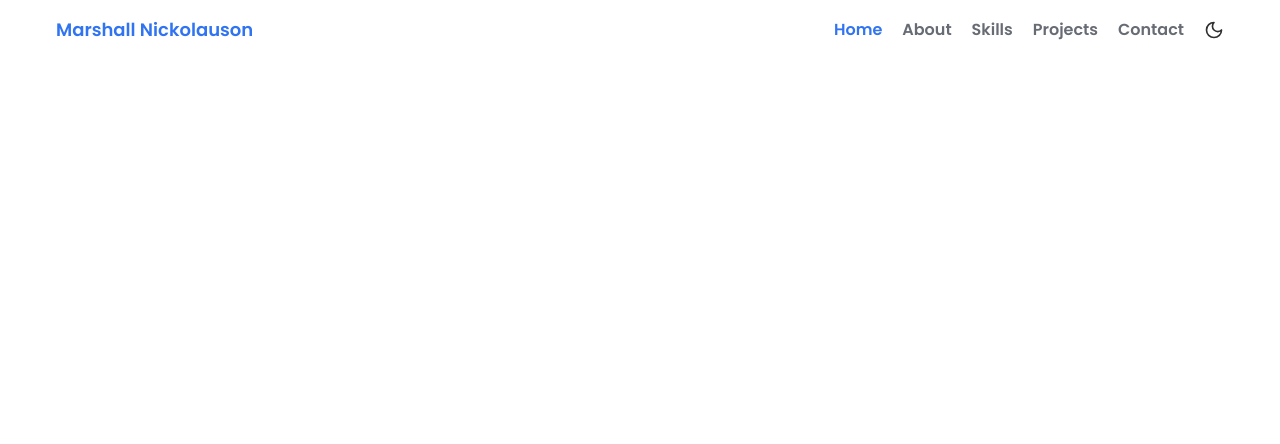
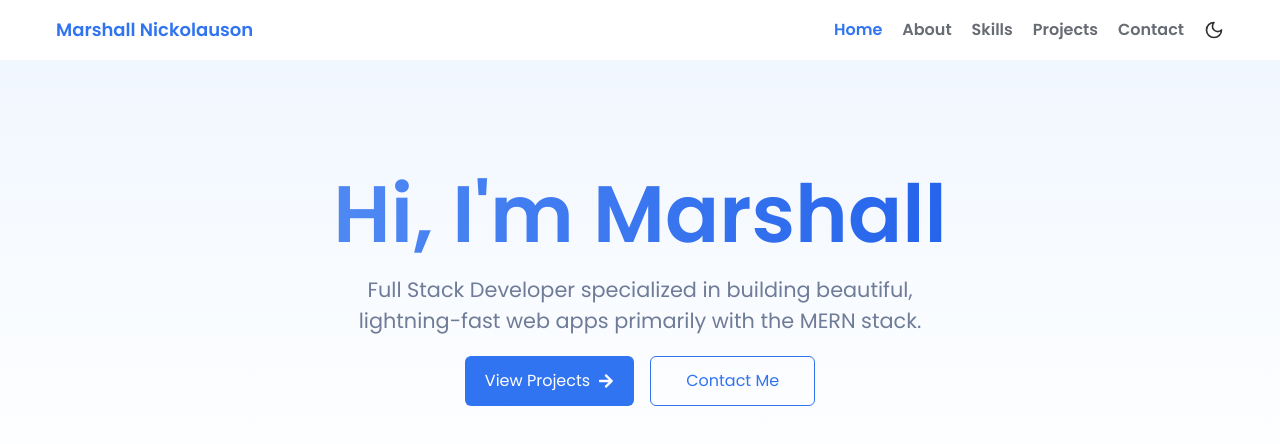
Before and after one commit to MarshallNickolauson/portfolio-website, a React (Vite) app: page / in a window 1280 px wide. Shown: the top 444 px of the page. Built offline with nearby package versions, Linux system fonts and the light colour scheme.

Commit message:
add: home hero section

```diff
--- a/src/components/Navbar.jsx
+++ b/src/components/Navbar.jsx
@@ -1,28 +1,35 @@
 import React, { useEffect } from 'react';
 import { Link, useLocation } from 'react-router-dom';
 import { useState } from 'react';
-import { LuMoon } from "react-icons/lu";
+import { LuMoon } from 'react-icons/lu';
 
 const Navbar = () => {
+    const location = useLocation();
+    const [isScrolled, setIsScrolled] = useState(false);
 
-    const location = useLocation();
+    useEffect(() => {
+        const handleScroll = () => {
+            setIsScrolled(window.scrollY > 0);
+        };
+
+        window.addEventListener('scroll', handleScroll);
+        return () => window.removeEventListener('scroll', handleScroll);
+    }, []);
 
     return (
-        <nav className='bg-white py-4 fixed w-full'>
+        <nav className={`fixed w-full z-50 transition-colors duration-300 ${isScrolled ? 'bg-white/80 backdrop-blur-lg shadow-sm' : 'bg-white'} py-4`}>
             <div className='flex justify-between items-center px-4 max-w-[1200px] mx-auto'>
-                <Link to='/' className='text-mainBlue font-semibold text-lg'>Marshall Nickolauson</Link>
+                <Link to='/' className='text-mainBlue font-semibold text-lg'>
+                    Marshall Nickolauson
+                </Link>
                 <div className='flex space-x-5 items-center'>
                     {['/', '/about', '/skills', '/projects', '/contact'].map((path, i) => {
                         const names = ['Home', 'About', 'Skills', 'Projects', 'Contact'];
                         return (
-                            <Link
-                                key={path}
-                                to={path}
-                                className={`hover:text-mainBlue font-semibold text-md ${location.pathname === path ? 'text-mainBlue' : 'text-mainGrayDark'}`}
-                            >
+                            <Link key={path} to={path} className={`hover:text-mainBlue font-semibold transition-colors duration-200 text-md ${location.pathname === path ? 'text-mainBlue' : 'text-mainGrayDark'}`}>
                                 {names[i]}
                             </Link>
-                        )
+                        );
                     })}
                     <LuMoon className='text-mainBlack cursor-pointer' size={20} />
                 </div>
--- /dev/null
+++ b/src/components/homescreen/HeroSection.jsx
@@ -0,0 +1,28 @@
+import { FaArrowRight } from 'react-icons/fa';
+
+const HeroSection = () => {
+    return (
+        <div className='bg-gradient-to-t from-white to-mainBlueLight h-[500px] w-full pt-[60px]'>
+            <div className='flex flex-col items-center justify-center h-full'>
+                <h1 className='font-semibold text-[5rem] bg-gradient-to-r from-mainBlue/85 to-mainBlueDark bg-clip-text text-transparent'>Hi, I'm Marshall</h1>{' '}
+                <p className='font-medium text-mainGray text-[1.3rem] text-center'>
+                    Full Stack Developer specialized in building beautiful,
+                    <br />
+                    lightning-fast web apps primarily with the MERN stack.
+                </p>
+                <div className='flex space-x-4 mt-5'>
+                    <button className='bg-mainBlue text-white px-[20px] py-3 rounded-md hover:bg-mainBlue/90 transition duration-200'>
+                        <h1 className='flex items-center justify-center'>
+                            View Projects <FaArrowRight className='ml-2' />
+                        </h1>
+                    </button>
+                    <button className='bg-transparent text-mainBlue px-[35px] py-3 rounded-md border-[1px] border-mainBlue hover:bg-mainBlue/10 transition duration-200'>
+                        <h1 className='flex items-center justify-center'>Contact Me</h1>
+                    </button>
+                </div>
+            </div>
+        </div>
+    );
+};
+
+export default HeroSection;
--- a/src/screens/HomeScreen.jsx
+++ b/src/screens/HomeScreen.jsx
@@ -1,3 +1,4 @@
+import HeroSection from '../components/homescreen/HeroSection'
 import Navbar from "../components/Navbar"
 
 function App() {
@@ -5,6 +6,7 @@ function App() {
   return (
     <div>
       <Navbar />
+      <HeroSection />
     </div>
   )
 }
```
